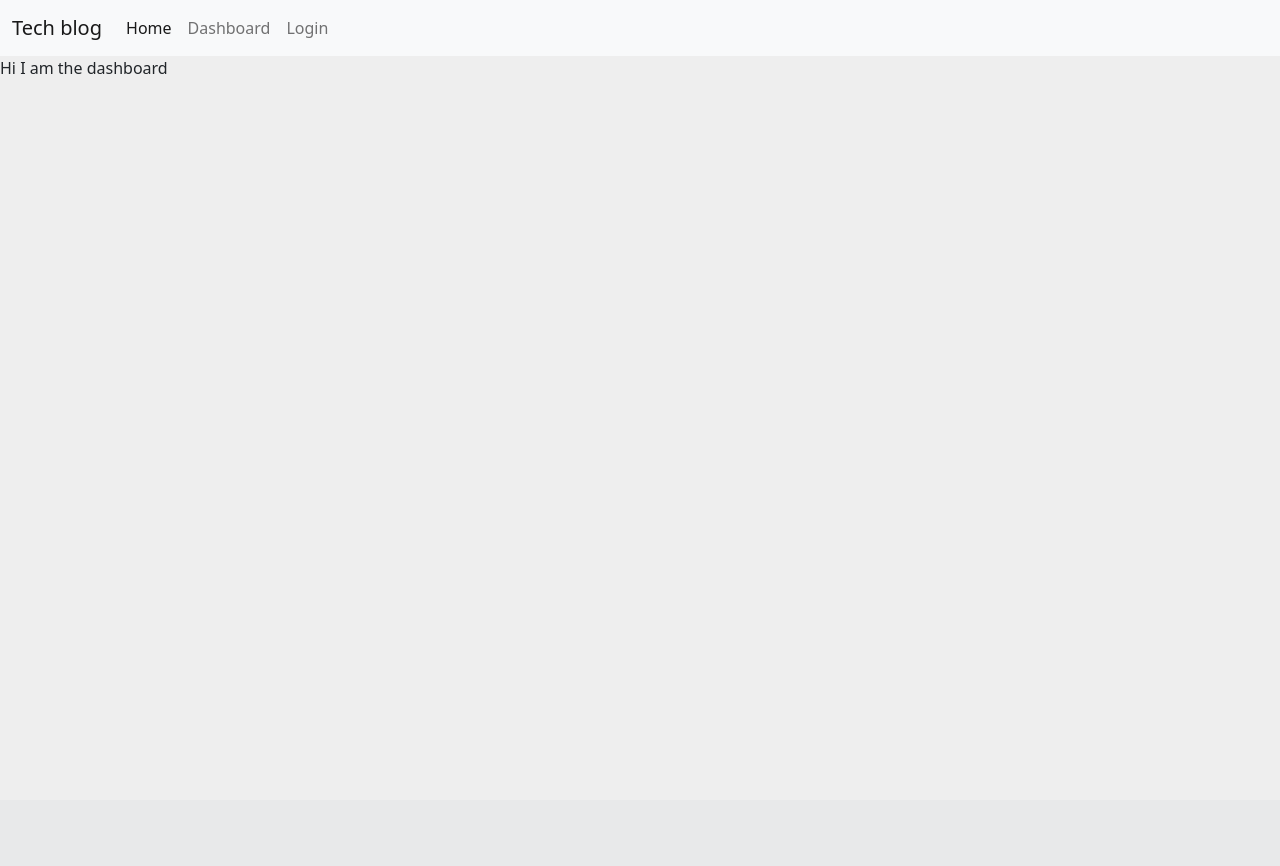
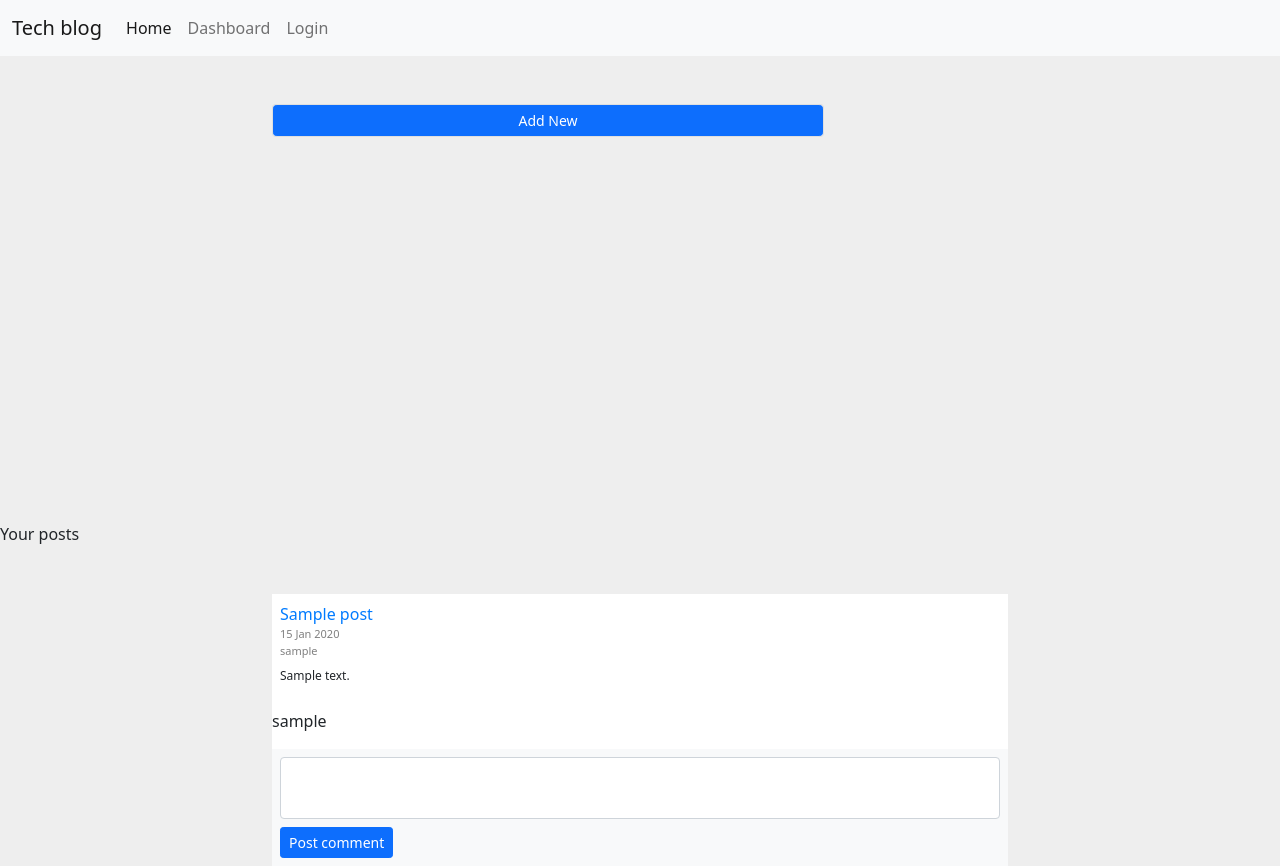
Before and after one commit to jgray33/blog-site, a Node server app: template views/dashboard.handlebars in a window 1280 px wide. Before the commit the page ends 74 px from the top, so only its background shows below. Run offline with Node 20, Linux system fonts and the light colour scheme; the template is opened without the code that fills it: most values are stand-ins (such as "Sample title", 1, 10 or a date in 2020); some libraries are stand-ins or nearby versions.

Commit message:
New post route added and working

```diff
--- a/controllers/api/userRoutes.js
+++ b/controllers/api/userRoutes.js
@@ -97,4 +97,5 @@ router.get("/:id", async (req, res) => {
   }
 });
 
+
 module.exports = router;
--- a/public/css/style.css
+++ b/public/css/style.css
@@ -1,10 +1,3 @@
-.flexbox {
-display:flex;
-flex-direction: row;
-flex-wrap: wrap;
-justify-content: flex-end;
-}
-
 body {
     background: #eee
 }
@@ -40,3 +33,11 @@ body {
 .textarea {
     resize: none
 }
+
+#form{
+    visibility: hidden;
+}
+
+.visible {
+    visibility:none;
+}
--- /dev/null
+++ b/public/js/dashboard.js
@@ -0,0 +1,32 @@
+console.log("connected to dashboard js");
+
+const addNewBtn = document.getElementById("addNew");
+const form = document.getElementById("form");
+const title = document.getElementById("inputTitle");
+const publishBtn = document.getElementById("publishBtn");
+const content = document.getElementById("textarea");
+
+const formAppear = async () => {
+  form.classList.add("visible");
+};
+
+const addNewPost = async (event) => {
+  event.preventDefault();
+  const blogTitle = title.value;
+  const blogContent = content.value;
+  if (blogTitle && blogContent) {
+    const response = await fetch("/dashboard", {
+      method: "POST",
+      body: JSON.stringify({ blogTitle, blogContent }),
+      headers: { "Content-Type": "application/json" },
+    });
+    if (response.ok) {
+      console.log("blog posted");
+    } else {
+      console.log("That blog didn't post");
+    }
+  }
+};
+
+addNewBtn.addEventListener("click", formAppear);
+publishBtn.addEventListener("click", addNewPost);
--- a/public/js/post.js
+++ b/public/js/post.js
@@ -1,4 +1,4 @@
-console.log("connected")
+console.log("connected to post js")
 
 const commentFormHandler = async (event) => {
     console.log("clicked")
--- a/views/dashboard.handlebars
+++ b/views/dashboard.handlebars
@@ -1 +1,62 @@
-<div> Hi I am the dashboard</div>
+<div class="container mt-5">
+    <div class="d-flex justify-content-center row">
+        <div class="col-md-8">
+            <div class="col-md-9">
+                <div class="card">
+                    <button type="button" class="btn btn-sm btn-primary" id="addNew">Add New</button>
+                </div>
+            </div>
+        </div>
+    </div>
+</div>
+
+<div class="container mt-5" id="form">
+    <div class="d-flex justify-content-center row">
+        <div class="col-md-8">
+            <div class="col-md-9">
+                <div class="card">
+                    <div class="card-body">
+                        <div class="row">
+                            <div class="col-md-3 border-right">
+                            </div>
+                            <div class="col-md-7">
+                            </div>
+                        </div>
+                        <div class="col-md-8">
+                           <form>
+                                <div class="form-group row">
+                                    <label for="text" class="col-12 col-form-label">Enter Title here</label>
+                                    <div class="col-12">
+                                        <input id="inputTitle" name="text" placeholder="Enter Title here"
+                                            class="form-control here" required="required" type="text">
+                                    </div>
+                                </div>
+                                <div class="form-group row">
+                                    <label for="textarea" class="col-12 col-form-label">Write your post here</label>
+                                    <div class="col-12">
+                                        <textarea id="textarea" name="textarea" cols="40" rows="5"
+                                            class="form-control"></textarea>
+                                    </div>
+                                </div>
+                                <br>
+
+                                <button type="button" class="btn btn-primary btn-sm" id="publishBtn">Publish</button>
+                            </form>
+                        </div>
+                    </div>
+                </div>
+            </div>
+        </div>
+    </div>
+</div>
+</div>
+
+
+<section>
+    Your posts
+    {{#each posts as |post|}}
+    {{>blog-cards}}
+    {{/each}}
+</section>
+
+<script src="./js/dashboard.js"></script>
--- a/views/homepage.handlebars
+++ b/views/homepage.handlebars
@@ -1,3 +1,3 @@
-{{#each blogs as |blog|}}
+{{#each posts as |post|}}
 {{>blog-cards}}
 {{/each}}
--- a/views/layouts/main.handlebars
+++ b/views/layouts/main.handlebars
@@ -32,7 +32,7 @@
                     <a class="nav-link active" aria-current="page" href="/">Home</a>
                     <a class="nav-link" href="/dashboard">Dashboard</a>
                     {{#if logged_in}}
-                    <a class="nav-link" href="/logout">Logout</a>
+                    <a class="nav-link" href="/users/logout">Logout</a>
                     {{else}}
                     <a class="nav-link" href="/login">Login</a>
                     {{/if}}
@@ -48,4 +48,6 @@
 
 <script src="../../js/post.js"></script>
 
+
+
 </html>
--- a/views/login.handlebars
+++ b/views/login.handlebars
@@ -4,7 +4,7 @@
     <div class="col-sm-12 md-6">
       <form class = "form login-form">
         <div class="mb-3">
-          <label for="userName" class="form-label">Username</label>
+          <label for="userName" class="form-label">Email</label>
           <input
             type="username"
             class="form-control"
--- a/views/partials/blog-cards.handlebars
+++ b/views/partials/blog-cards.handlebars
@@ -9,27 +9,29 @@
                 <span class="d-block font-weight-bold name">
                   {{post_title}}
                 </span><span class="date text-black-50"> {{createdAt}}</span>
-                ><span class="date text-black-50"> {{blog.username}}</span>
-                >
+                <span class="date text-black-50"> {{post.username}}</span>
               </div>
             </div>
             <div class="mt-2">
               <p class="comment-text">{{post_contents}}</p>
             </div>
           </div>
-          {{!-- {{#if ../logged_in}} --}}
-          <div class="bg-white"></div>
+                   {{#if logged_in}}
+          <div class="bg-white">
+<p> {{post.user.username}}</p>
+
+          </div>
           <form class="comment-box">
             <div class="bg-light p-2">
               <div class="d-flex flex-row align-items-start">
                 <textarea class="form-control ml-1 shadow-none textarea" id="comment-box"></textarea>
-              </div>
+                            </div>
               <div class="mt-2 text-right">
                 <button id="commentID" data-id="{{id}}" type="submit" class="btn btn-primary btn-sm shadow-none">
                   Post comment
                 </button>
               </div>
-              {{!-- {{/if}} --}}
+              {{/if}}
             </div>
           </form>
         </div>
@@ -37,5 +39,3 @@
     </div>
   </div>
 </body>
-
-<script src="/js/post.js"">
```
Also changed, not shown: controllers/dashboard.js (+28 -17 lines), controllers/homeRoutes.js (+61 -9 lines), models/BlogPost.js (+7 -0 lines).
